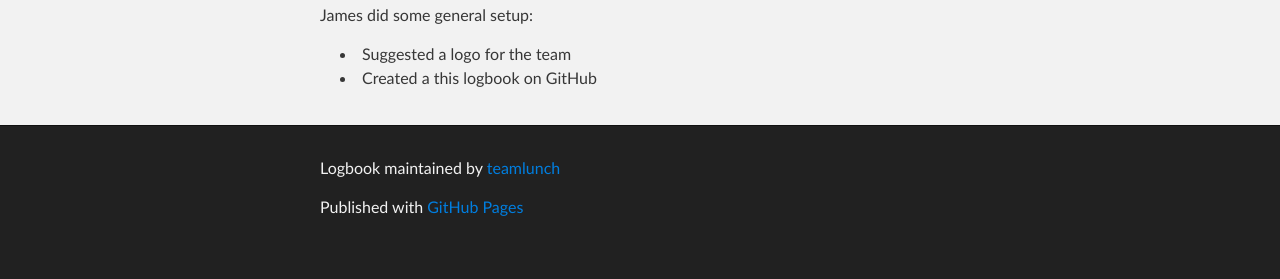
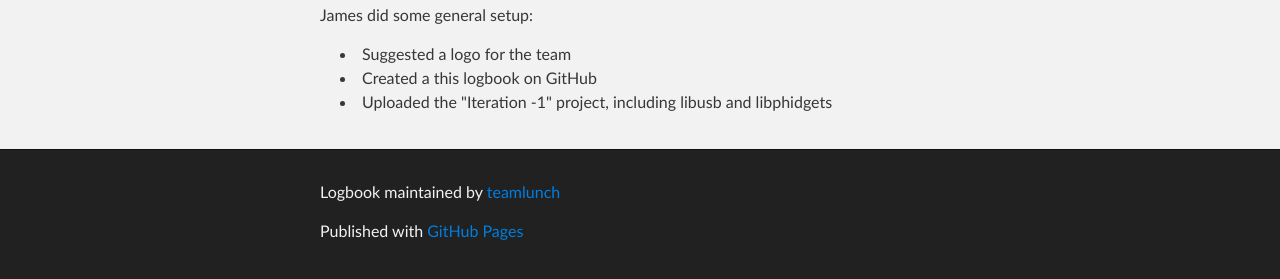
Before and after one commit to teamlunch/logbook, a plain HTML site: page index.html in a window 1280 px wide. Shown: the part 389-668 px from the top of the page. Drawn offline with Linux system fonts and the light colour scheme.

Commit message:
Mentioned uploading project

```diff
--- a/index.html
+++ b/index.html
@@ -35,6 +35,7 @@
 <ul>
 <li>Suggested a logo for the team</li>
 <li>Created a this logbook on GitHub</li>
+<li>Uploaded the "Iteration -1" project, including libusb and libphidgets</li>
 </ul>
 
 
```
